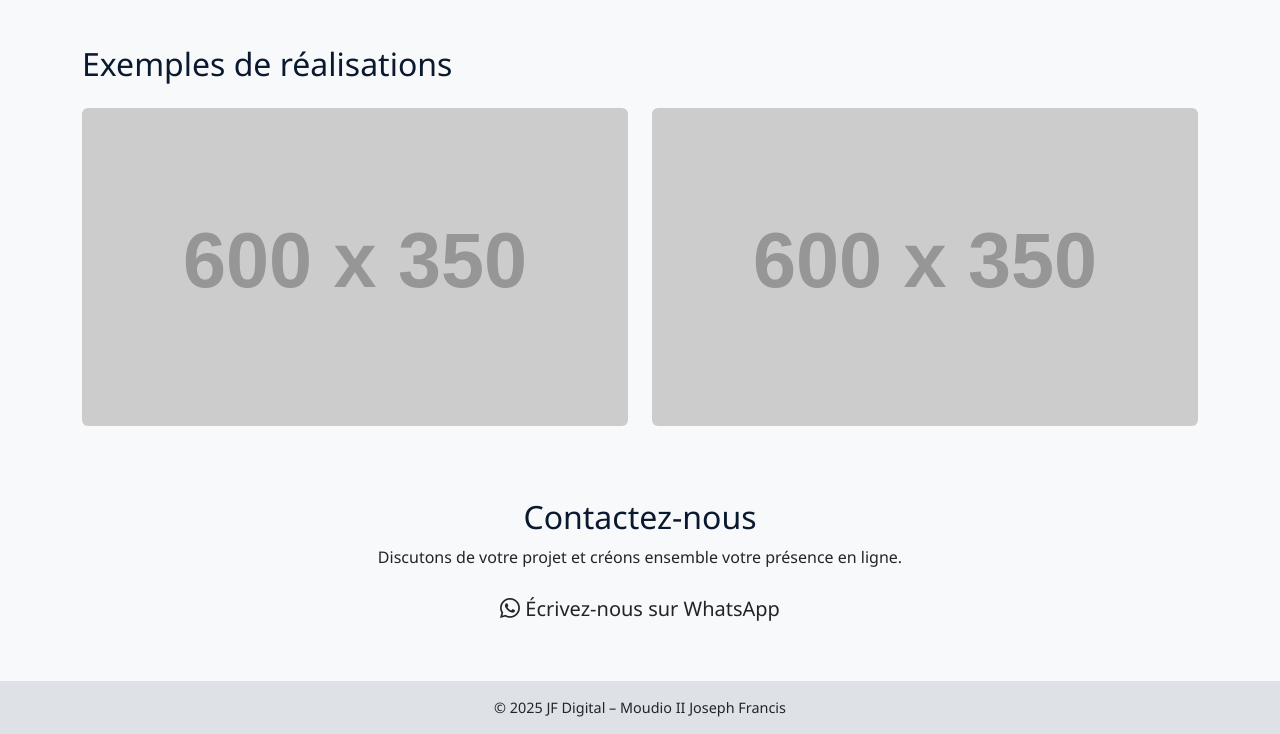
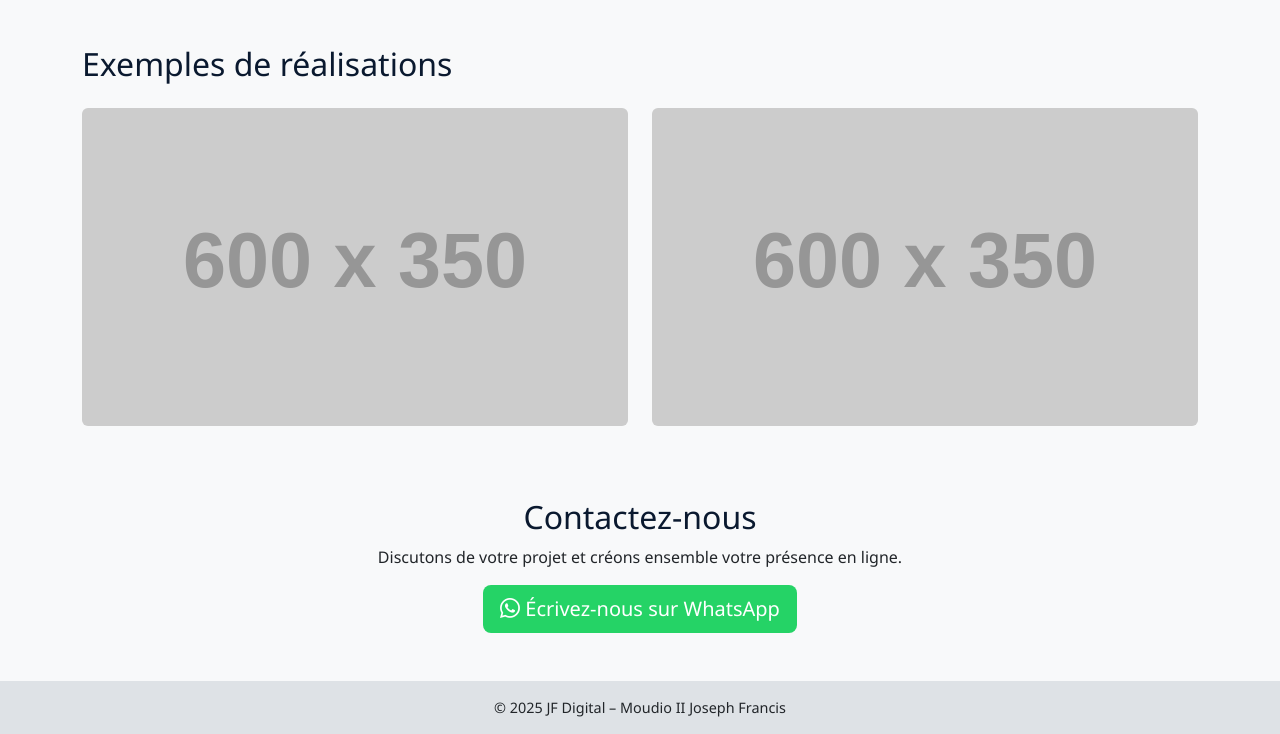
Before and after one commit to jfdigitalsite/jfdigitalsite.github.io, a plain HTML site: page index.html in a window 1280 px wide. Shown: the part 653-1387 px from the top of the page. Drawn offline with nearby package versions, Linux system fonts and the light colour scheme; placeholder pictures from the web are drawn by us.

Commit message:
Update index.html

```diff
--- a/index.html
+++ b/index.html
@@ -29,6 +29,13 @@
     }
     .btn-primary:hover {
       background-color: #06101e;
+    }
+    .btn-whatsapp {
+      background-color: #25D366;
+      color: white;
+    }
+    .btn-whatsapp:hover {
+      background-color: #1ebe5d;
     }
     .nav-link {
       color: white !important;
```
